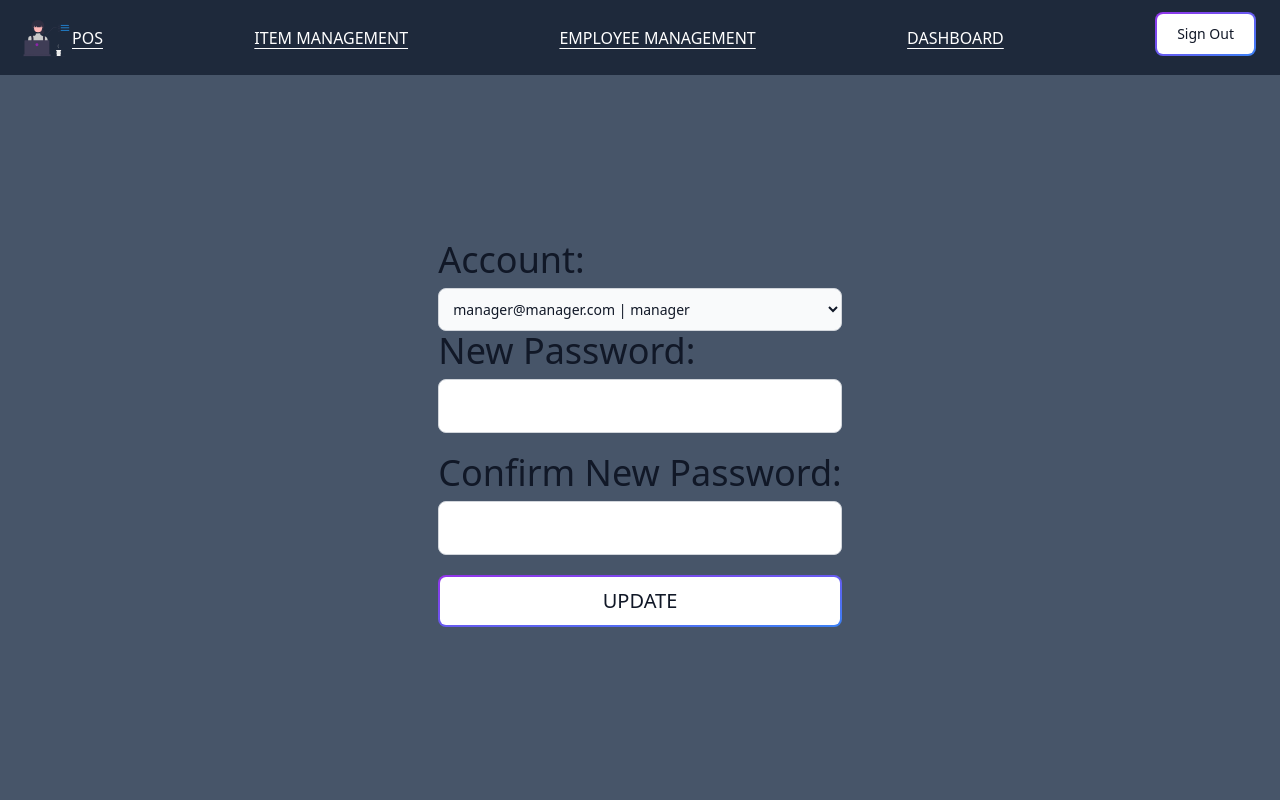
After one commit to aecial/PHP-POS, a PHP site: page /updateEmployee.php in a window 1280 px wide. The commit adds this page. Run offline with PHP 8.4, Linux system fonts and the light colour scheme; a user stored in the database is signed in; data comes from the database, SQL or seed files in the repository; style sheets or scripts are compiled from the project's sources; some libraries are stand-ins or nearby versions.

Commit message:
added update employee

```diff
--- a/dashboard.php
+++ b/dashboard.php
@@ -11,7 +11,7 @@
     <?php include("./components/adminNav.php"); ?>
     <main class="bg-slate-600 content-height justify-center items-center flex flex-col">
     <h1 class="text-4xl text-white mb-4">Monthly Gross Sales</h1>
-    <div class="bg-black text-white w-[60%] h-[70%]">
+    <div class=" bg-slate-800 text-white w-[60%] h-[70%]">
 
         <canvas id="myChart"></canvas>
     </div>
@@ -47,6 +47,7 @@
         const ctx = document.getElementById('myChart');
         new Chart(ctx, {
             type: 'bar',
+            borderColor: '#36A2EB',
             data: {
             labels: [<?php for($i = 0; $i <= count($dates)-1; $i++) {
                 echo "'".$dates[$i]."',";
@@ -56,7 +57,7 @@
                 data: [<?php for($i = 0; $i <= count($prices)-1; $i++) {
                 echo "'".$prices[$i]."',";
             } ?>],
-                borderWidth: 1
+                borderWidth: 1,
             }]
             },
             options: {
--- a/employeeManagement.php
+++ b/employeeManagement.php
@@ -33,7 +33,7 @@
           ADD EMPLOYEE
         </span>
       </a>
-      <a href="./updateItem.php" class="relative inline-flex items-center justify-center p-0.5 mb-2 me-2 overflow-hidden text-xl font-medium text-gray-900 rounded-lg group bg-gradient-to-br from-purple-600 to-blue-500 group-hover:from-purple-600 group-hover:to-blue-500 hover:text-white dark:text-white focus:ring-4 focus:outline-none focus:ring-blue-300 dark:focus:ring-blue-800">
+      <a href="./updateEmployee.php" class="relative inline-flex items-center justify-center p-0.5 mb-2 me-2 overflow-hidden text-xl font-medium text-gray-900 rounded-lg group bg-gradient-to-br from-purple-600 to-blue-500 group-hover:from-purple-600 group-hover:to-blue-500 hover:text-white dark:text-white focus:ring-4 focus:outline-none focus:ring-blue-300 dark:focus:ring-blue-800">
       <span class="relative px-5 py-2.5 transition-all ease-in duration-75 bg-white dark:bg-gray-900 rounded-md group-hover:bg-opacity-0">
         UPDATE EMPLOYEE
       </span>
--- /dev/null
+++ b/getEmployee.php
@@ -0,0 +1,13 @@
+<?php
+    include("database.php");
+    $sql = "SELECT id, email, role FROM users WHERE NOT role = 'admin'";
+    $result = mysqli_query($conn, $sql);
+
+    if(mysqli_num_rows($result) > 0) { // if may result
+      while ($row = mysqli_fetch_assoc($result)) {
+          echo '<option value="'.$row['id'].'">'.$row['email'] . " | " .$row['role'].'</option>';
+      }
+  } else { // kapag walang result
+      echo '<h1>THERE ARE CURRENTLY NO FOOD </h1>';
+  }
+?>
--- /dev/null
+++ b/public/js/updateEmployee.js
@@ -0,0 +1,15 @@
+document.addEventListener("DOMContentLoaded", selectInp());
+function selectInp() {
+  const div = document.getElementById("data-div");
+  function changeData() {
+    const xhr = new XMLHttpRequest();
+    xhr.open("GET", `getEmployee.php`, false);
+    xhr.onload = function () {
+      if (xhr.status === 200) {
+        div.innerHTML = xhr.responseText;
+      }
+    };
+    xhr.send();
+  }
+  changeData();
+}
--- /dev/null
+++ b/updateEmployee.php
@@ -0,0 +1,64 @@
+<?php
+  /*
+    Checks if someone is logged in by looking for an Id
+    If it does not exist, users will be sent back to the login page
+
+  */
+  session_start();
+  if(empty($_SESSION['id'])) {
+    header("Location: index.php");
+  }
+  if($_SESSION['role'] != "admin") {
+    if($_SESSION['role'] == "cashier") {
+      header("Location: pos.php");
+    } else {
+      header("Location: addItem.php");
+    }
+
+  }
+?>
+<!DOCTYPE html>
+<html lang="en">
+<head>
+  <meta charset="UTF-8">
+  <meta name="viewport" content="width=device-width, initial-scale=1.0">
+  <title>Add Employee</title>
+  <link rel="stylesheet" href="./public/css/output.css">
+  <script src="https://cdn.tailwindcss.com"></script>
+</head>
+<body>
+  <?php include("./components/adminNav.php"); ?>
+  <main class="bg-slate-600 content-height justify-center items-center flex">
+  <form action="updEmp.php" method="POST">
+  <label for="default-input" class="block mb-2 text-4xl font-medium text-gray-900 dark:text-white">Account:</label>
+  <select name="userId" id="data-div" onchange="updInp(value)" class="w-full bg-gray-50 border border-gray-300 text-gray-900 text-sm rounded-lg focus:ring-blue-500 focus:border-blue-500 block p-2.5 dark:bg-gray-700 dark:border-gray-600 dark:placeholder-gray-400 dark:text-white dark:focus:ring-blue-500 dark:focus:border-blue-500" required>
+
+    </select>
+
+    <div class="mb-5">
+      <label for="default-input" class="block mb-2 text-4xl font-medium text-gray-900 dark:text-white">New Password:</label>
+      <input type="password" name="password" id="passwordInp" id="default-input" class="bg-gray  -50 border border-gray-300 rounded-lg focus:ring-blue-500 focus:border-blue-500 block w-full p-2.5 dark:bg-gray-700 dark:border-gray-300 text-2xl text-white"  required>
+    </div>
+    <div class="mb-5">
+      <label for="default-input" class="block mb-2 text-4xl font-medium text-gray-900 dark:text-white">Confirm New Password:</label>
+      <input type="password" name="conf_password" id="conf_passwordInp" id="default-input" class="bg-gray  -50 border border-gray-300 rounded-lg focus:ring-blue-500 focus:border-blue-500 block w-full p-2.5 dark:bg-gray-700 dark:border-gray-300 text-2xl text-white"  required>
+    </div>
+    <button type="submit" name="register" class="w-full relative inline-flex items-center justify-center p-0.5 mb-2 me-2 overflow-hidden text-sm font-medium text-gray-900 rounded-lg group bg-gradient-to-br from-purple-600 to-blue-500 group-hover:from-purple-600 group-hover:to-blue-500 hover:text-white dark:text-white focus:ring-4 focus:outline-none focus:ring-blue-300 dark:focus:ring-blue-800">
+        <span class="text-xl relative w-full px-5 py-2.5 transition-all ease-in duration-75 bg-white dark:bg-gray-900 rounded-md group-hover:bg-opacity-0">
+          UPDATE
+        </span>
+      </button>
+    <!-- <input type="email" name="email" id="email">
+    <input type="password" name="password" id="password">
+    <input type="password" name="conf_password" id="conf_password">
+    <label for="countries" class="block mb-2 text-sm font-medium text-gray-900 dark:text-white">Select an option</label>
+    <select name="role" id="roles" class="bg-gray-50 border border-gray-300 text-gray-900 text-sm rounded-lg focus:ring-blue-500 focus:border-blue-500 block w-full p-2.5 dark:bg-gray-700 dark:border-gray-600 dark:placeholder-gray-400 dark:text-white dark:focus:ring-blue-500 dark:focus:border-blue-500">
+      <option value="cashier">CASHIER</option>
+      <option value="manager">MANAGER</option>
+    </select>
+    <button type="submit" name="register">REGISTER</button> -->
+  </form>
+  </main>
+  <script src="./public/js/updateEmployee.js"></script>
+</body>
+</html>
```
Also changed, not shown: updEmp.php (added, +14 -0 lines).
